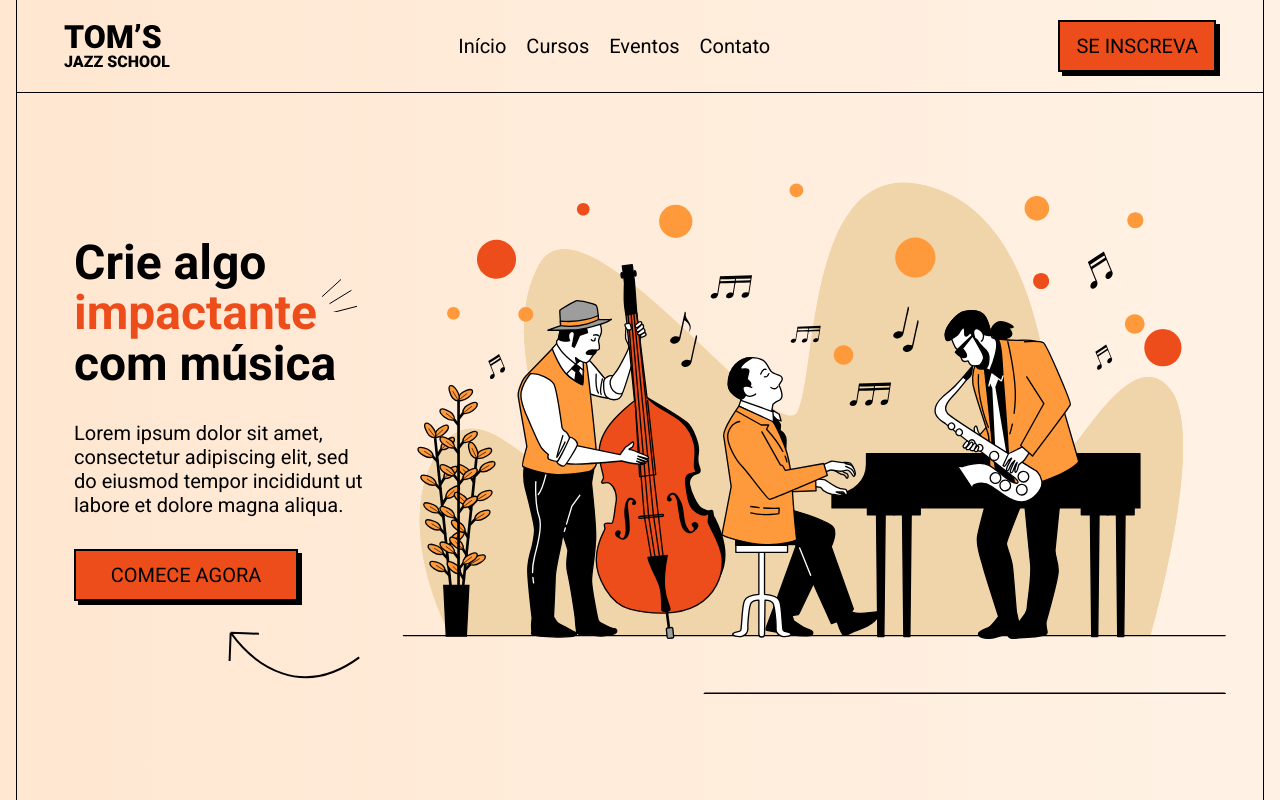
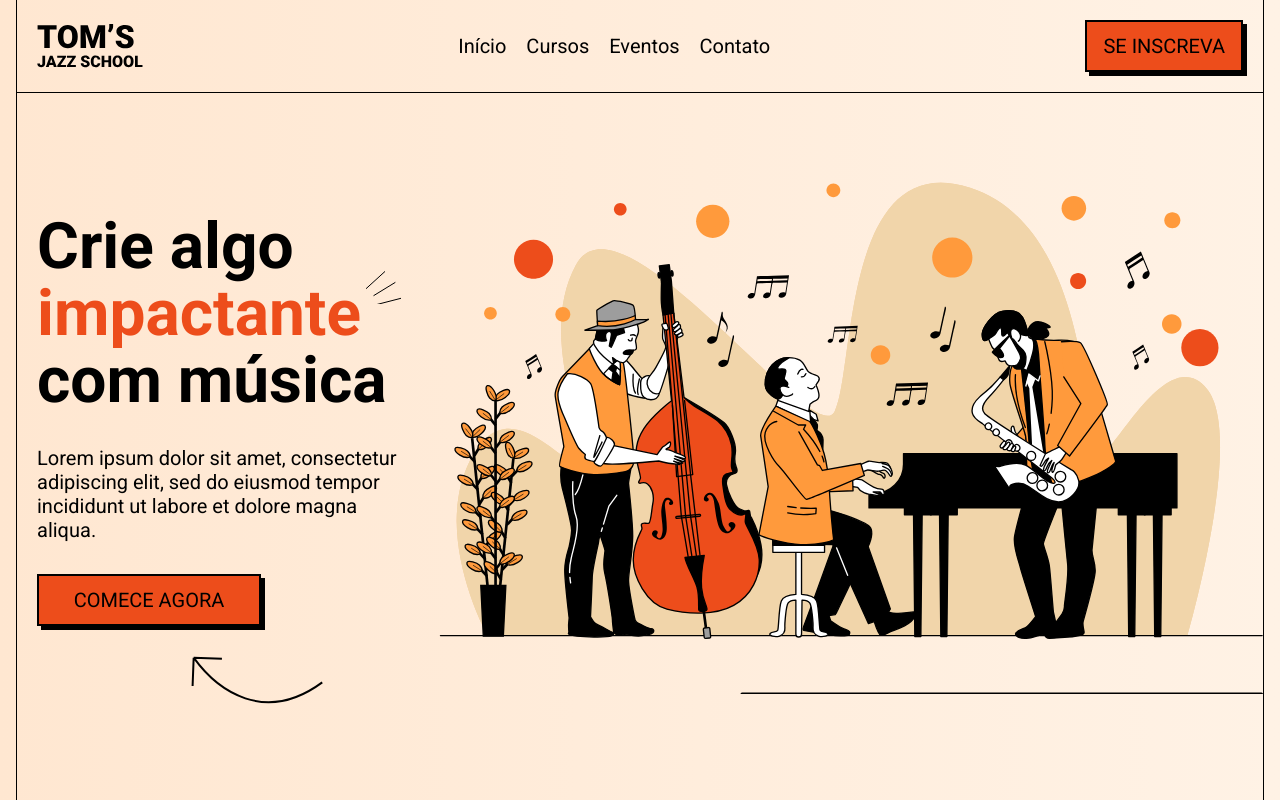
Before and after one commit to queiiroz/landingpage, a plain HTML site: page index.html in a window 1280 px wide. Shown: the top 800 px of the page. Drawn offline with Linux system fonts and the light colour scheme; a web font is replaced by a local one.

Commit message:
add responsive

```diff
--- a/style.css
+++ b/style.css
@@ -270,4 +270,15 @@ footer nav a {
   .newsletter-form {
     flex: 3;
   }
+
+  h1,
+  h2 {
+    font-size: 4rem;
+  }
 }
+
+@media screen and (min-width: 80rem) {
+  .container {
+    max-width: 80rem;
+  }
+}
```
